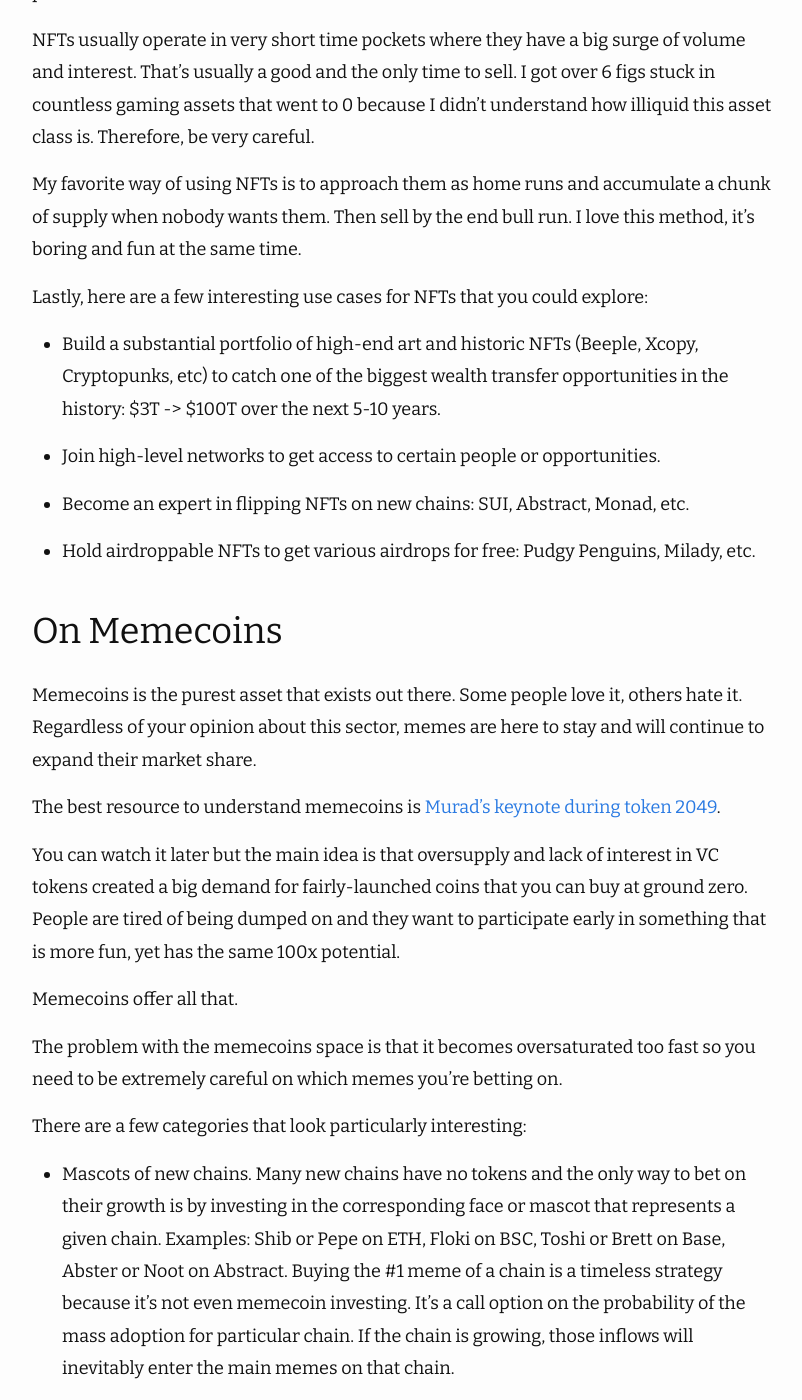
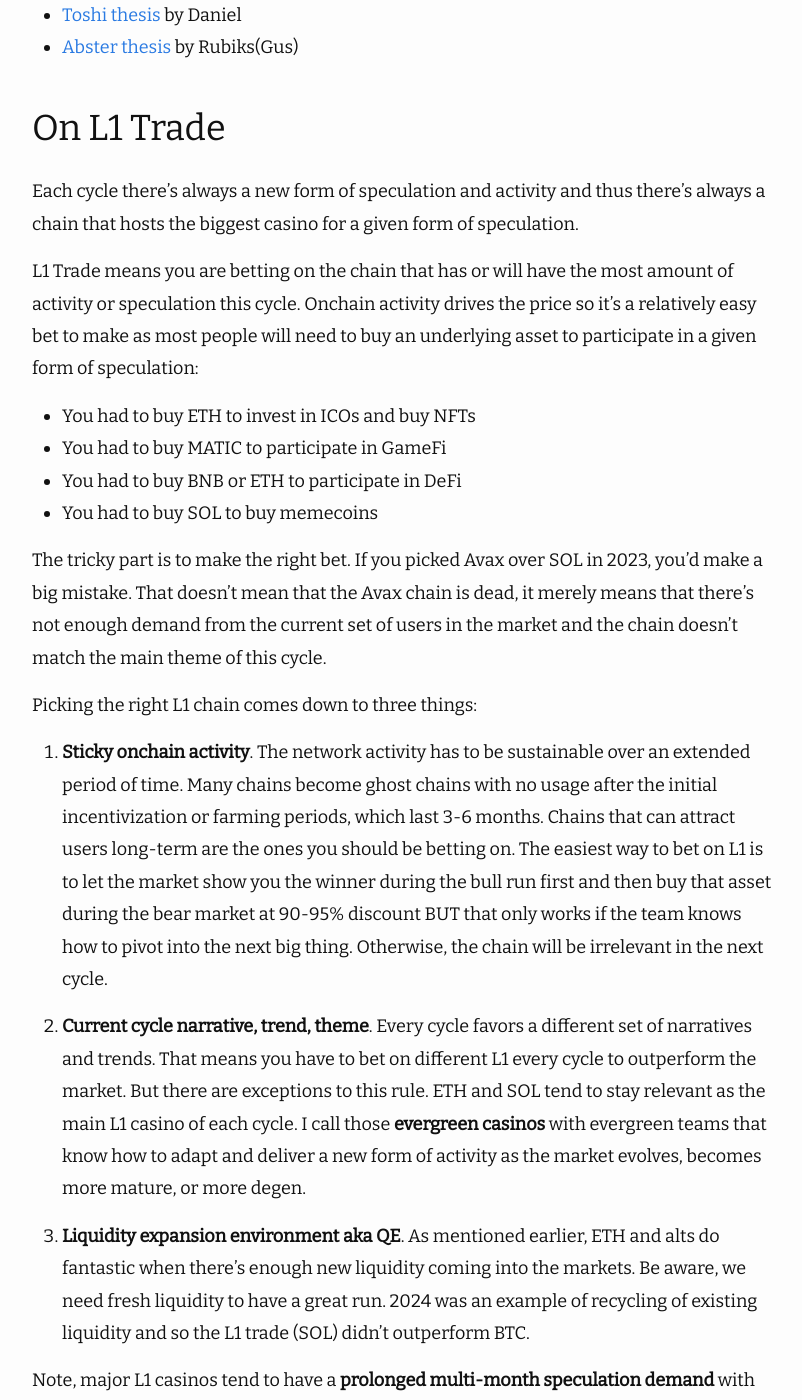
Before and after one commit to deeintech/deeintech.github.io, a Jekyll site: the page built from _posts/2025-03-05-playbook.md, in a window 1280 px wide and 1400 px high, scrolled down 13467 px. Shown: the whole window, without its empty margins (238-1040 px from the left). Built offline with Jekyll 4.4.1, drawn with Linux system fonts in a browser that asks for light colours; nearby versions of some CDN libraries; some of the changed text lies outside the part shown.

Commit message:
bulk update 6

```diff
--- a/_posts/2025-03-05-playbook.md
+++ b/_posts/2025-03-05-playbook.md
@@ -29,15 +29,23 @@
 
 Bitcoin and the entire crypto market operates in 4-year cycles. Knowing where you are in the cycle will help you to navigate this market with a long-term view and approach it from a mature perspective, instead of a gambling one.
 
-This is a simplified version of bitcoin cycles. We have recently completed "Corretion Phase 1" (last update April 1st, 2025).
+This is a simplified version of bitcoin cycles. We have recently completed "Corretion Phase 1" (last update April 4th, 2025).
 
 ![banana](/assets/images/banana.jpeg)
 
-Below are some videos that will explain a bigger macro picture and show where we are in the market. TLDR: follow the global liquidity.
+Below are some videos that will explain a bigger macro picture and show where we are in the market.
 
-<iframe width="100%" height="420" src="https://www.youtube.com/embed/W7ZL-nFoynw?si=4c-47X3VHpUpVArx" title="YouTube video player" frameborder="0" allow="accelerometer; autoplay; clipboard-write; encrypted-media; gyroscope; picture-in-picture; web-share" referrerpolicy="strict-origin-when-cross-origin" allowfullscreen></iframe>
+<iframe width="100%" height="420" src="https://www.youtube.com/embed/7Bn7wNMo8RY?si=xz8_cyy09F5de5q2" title="YouTube video player" frameborder="0" allow="accelerometer; autoplay; clipboard-write; encrypted-media; gyroscope; picture-in-picture; web-share" referrerpolicy="strict-origin-when-cross-origin" allowfullscreen></iframe>
 
 <iframe width="100%" height="420" src="https://www.youtube.com/embed/KxeZCCoOLB8?si=caR0fwamkT54XPu7" title="YouTube video player" frameborder="0" allow="accelerometer; autoplay; clipboard-write; encrypted-media; gyroscope; picture-in-picture; web-share" referrerpolicy="strict-origin-when-cross-origin" allowfullscreen></iframe>
+
+## On Liquidity
+
+The most important thing that drives markets is global liquidity. The entire liquidity pitch can be summarized in two key points:
+
+- Countries have no choice but to print money regularly. Nobody knows if they can do it forever but for now this is the case. This means that all dollar-denominated assets are likely to appreciate in value over time as more money is being injected. At the same time, the prices for goods and services will rise, while the value of your work and time will be dilluted and worth less every year, especially with advancements in AI, robotics, automation. Therefore, the only way to survive and thrive long-term is to own assets like Bitcoin that will protect you from inflation and multiple layers of government theft.
+
+- BTC performs well in liquidity tightening or QT. ETH and alts perform well in liquidity expansion or QE. Holding majority of your portfolio in ETH and alts during QT is a financial suicide. That's why 70-80% BTC is the golden rule you should not break. Yes, this is a more concervative allocation but it will protect you from holding assets that can't even outperform BTC.
 
 ## On Extraction Flow
 
@@ -153,8 +160,39 @@
 A few examples of a clearly written thesis for a good home run / high conviction bet:
 - [DeFi Renaissance thesis](https://x.com/Arthur_0x/status/1845844922085335457) by Artur
 - [Social Currencies thesis](https://x.com/LucaNetz/status/1906099012324749823) by Luka Netz
-- [Bobo thesis](https://www.youtube.com/watch?v=OIl4U1xskl8) by Crash
+- [Brett thesis](https://www.youtube.com/watch?v=ZdGVcp7mWIo) by Crash
 - [Toshi thesis](https://www.loom.com/share/5d1466306f54415db3260b8f7728299a?sid=b03a42e9-625c-4d1f-b4fb-ded382cad39c) by Daniel
+- [Abster thesis](https://www.youtube.com/watch?v=RuQ436mCa6w) by Rubiks(Gus)
+
+## On L1 Trade
+
+Each cycle there's always a new form of speculation and activity and thus there's always a chain that hosts the biggest casino for a given form of speculation.
+
+L1 Trade means you are betting on the chain that has or will have the most amount of activity or speculation this cycle. Onchain activity drives the price so it's a relatively easy bet to make as most people will need to buy an underlying asset to participate in a given form of speculation:
+
+- You had to buy ETH to invest in ICOs and buy NFTs
+- You had to buy MATIC to participate in GameFi
+- You had to buy BNB or ETH to participate in DeFi
+- You had to buy SOL to buy memecoins
+
+The tricky part is to make the right bet. If you picked Avax over SOL in 2023, you'd make a big mistake. That doesn't mean that the Avax chain is dead, it merely means that there's not enough demand from the current set of users in the market and the chain doesn't match the main theme of this cycle.
+
+Picking the right L1 chain comes down to three things:
+
+1. **Sticky onchain activity**. The network activity has to be sustainable over an extended period of time. Many chains become ghost chains with no usage after the initial incentivization or farming periods, which last 3-6 months. Chains that can attract users long-term are the ones you should be betting on. The easiest way to bet on L1 is to let the market show you the winner during the bull run first and then buy that asset during the bear market at 90-95% discount BUT that only works if the team knows how to pivot into the next big thing. Otherwise, the chain will be irrelevant in the next cycle.
+
+2. **Current cycle narrative, trend, theme**. Every cycle favors a different set of narratives and trends. That means you have to bet on different L1 every cycle to outperform the market. But there are exceptions to this rule. ETH and SOL tend to stay relevant as the main L1 casino of each cycle. I call those **evergreen casinos** with evergreen teams that know how to adapt and deliver a new form of activity as the market evolves, becomes more mature, or more degen.
+
+3. **Liquidity expansion environment aka QE**. As mentioned earlier, ETH and alts do fantastic when there's enough new liquidity coming into the markets. Be aware, we need fresh liquidity to have a great run. 2024 was an example of recycling of existing liquidity and so the L1 trade (SOL) didn't outperform BTC.
+
+Note, major L1 casinos tend to have a **prolonged multi-month speculation demand** with the final blow-off top FOMO and mass extraction event that brings a lot of Web2/retail money. Examples:
+
+- Justin Bieber's purchase of BAYC for $1.3M
+- Trump coin launch
+
+Those big events usually create tops against the BTC pair for major L1 casinos. ETH topped when NFTs topped. SOL locally topped when SOL onchain memes meta topped.
+
+![sol](/assets/images/sol.jpeg)
 
 ## On NFTs
 
@@ -269,6 +307,8 @@
 - Follow liquidity and big money. Track volume and interest across new chains. Find the outliers. They are likely to be the winners of this particular cycle.
 
 ## On Early Stage Investing
+
+- People come to crypto for a token play, not revenue play. They want to catch 100x, not receive devidents from protocol that may or may not exist in the future. Revenue plays only make sense during bear markets or harsh QT environment when people don't favor risk.
 
 - Invest in presales late in a bear market or early bull to get the lowest valuations. Avoid investing at the peak of the bull.
 
```
Also changed, not shown: other parts of _posts/2025-03-05-playbook.md (+1 -6 lines), assets/images/allocation.png.
